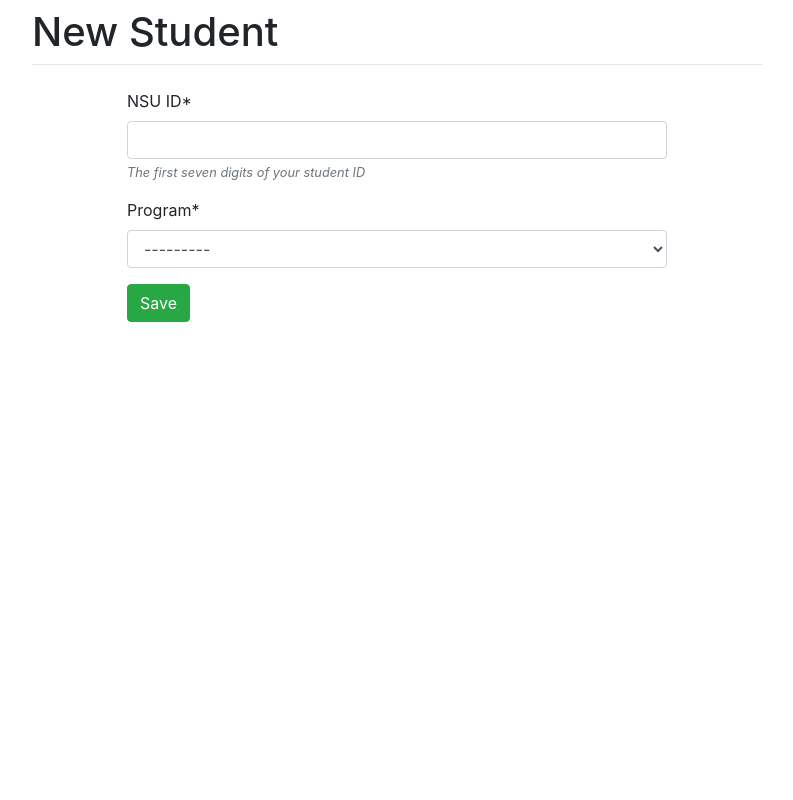
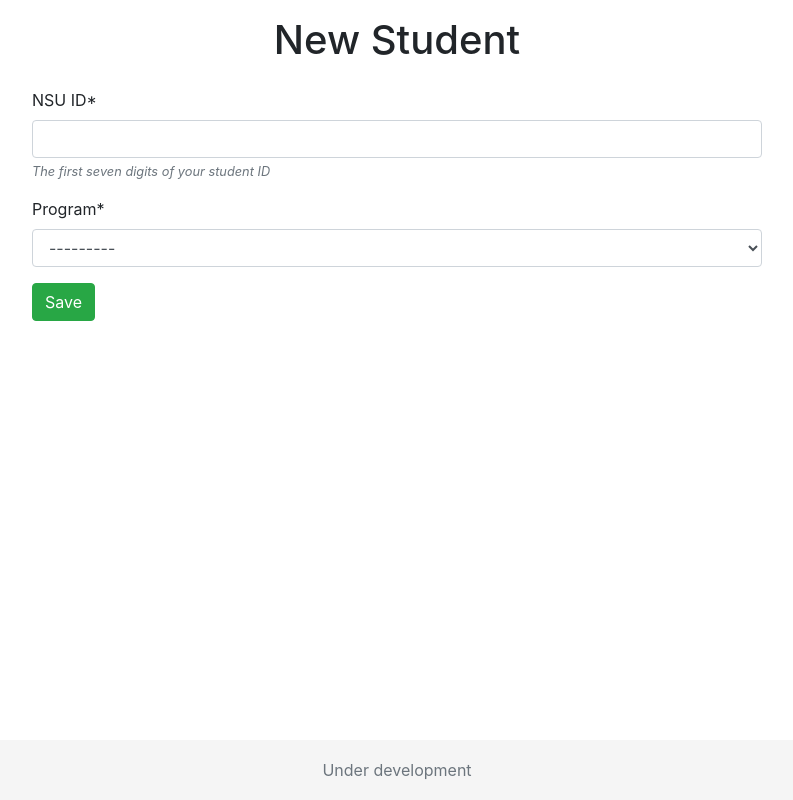
Before and after one commit to trk9001/nsu-grade-utils, a Django app: page /students/new/ in a window 1280 px wide. Shown: the whole page, without its empty margins (243-1036 px from the left). Run offline with Django 3.2, Linux system fonts and the light colour scheme; some libraries are stand-ins or nearby versions.

Commit message:
Update base styling & add a footer

```diff
--- a/gradeutils/core/static/core/css/style.css
+++ b/gradeutils/core/static/core/css/style.css
@@ -0,0 +1,15 @@
+html {
+  position: relative;
+  min-height: 100%;
+}
+body {
+  margin-bottom: 60px; /* Margin bottom by footer height */
+}
+footer {
+  position: absolute;
+  bottom: 0;
+  width: 100%;
+  height: 60px; /* Set the fixed height of the footer here */
+  line-height: 60px; /* Vertically center the text there */
+  background-color: #f5f5f5;
+}
--- a/gradeutils/core/templates/core/base.html
+++ b/gradeutils/core/templates/core/base.html
@@ -16,17 +16,25 @@
 </head>
 
 <body>
-  <div class="container">
+  <header>
+    <div class="text-center">
+        <h1 class="mt-3">{% block heading %}{% endblock %}</h1>
+    </div>
+  </header>
+
+  <main class="container">
     <div class="row justify-content-center">
-      <div class="col-8">
-        <h1 class="mt-2">{% block heading %}{% endblock %}</h1>
-        <hr class="mt-0 mb-4">
-      </div>
-      <div class="col-6">
+      <div class="col col-md-8 mt-3 mb-3">
         {% block content %}{% endblock %}
       </div>
     </div>
-  </div>
+  </main>
+
+  <footer>
+    <div class="text-center">
+        <span class="text-muted">Under development</span>
+    </div>
+  </footer>
   <!-- jQuery and Bootstrap JS -->
   <script
     src="https://code.jquery.com/jquery-3.3.1.slim.min.js"
```
